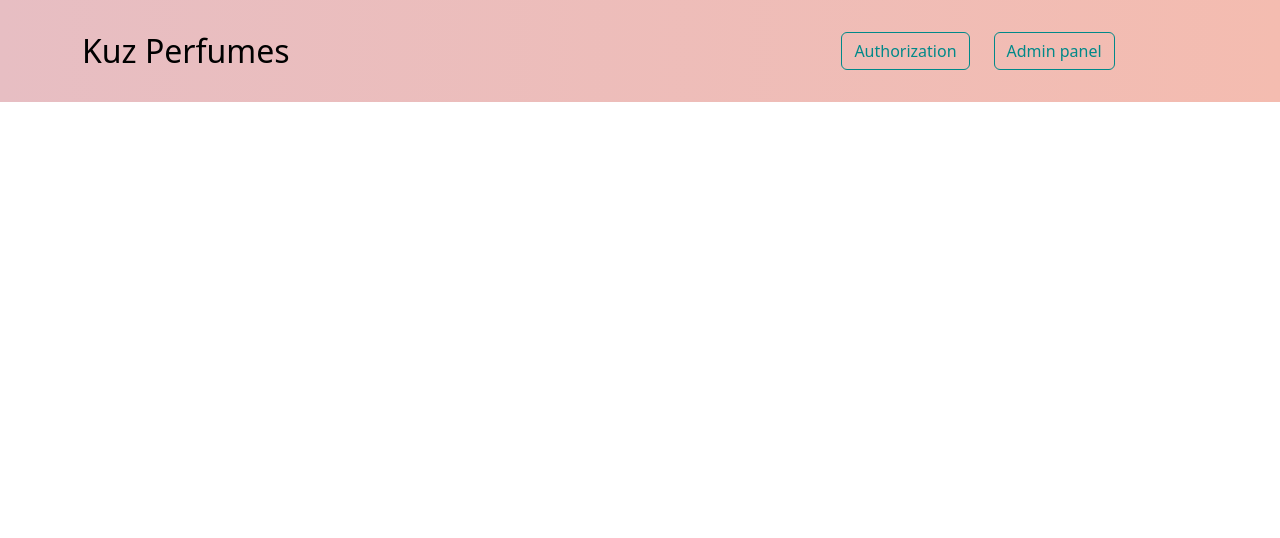
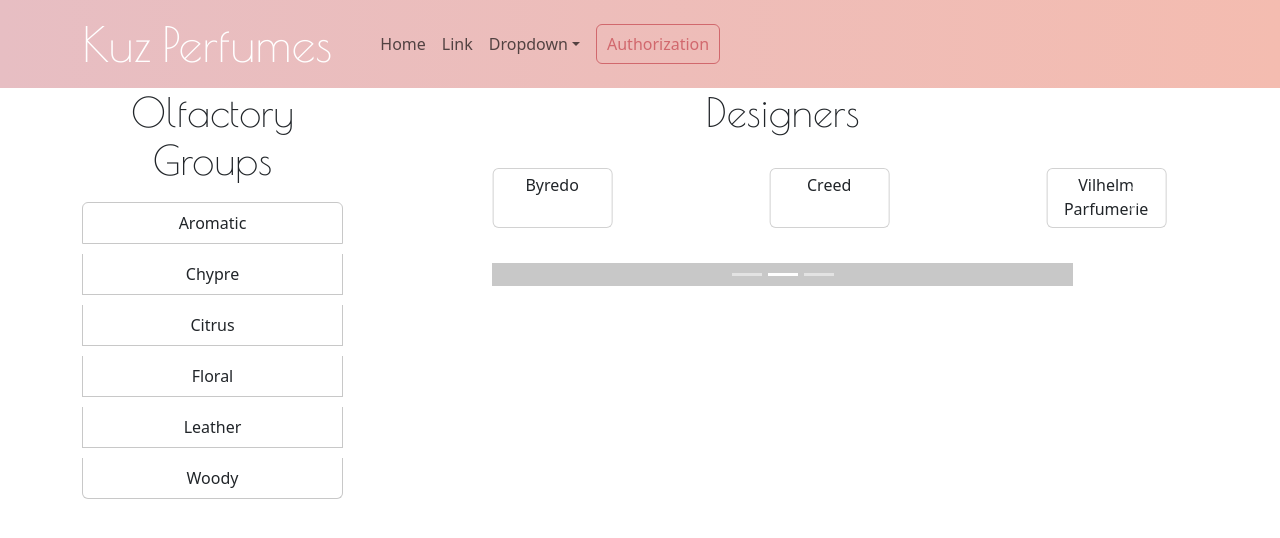
Before and after one commit to AnnnaSergeeevna/OnlineShop, a React (Create React App) app in the folder client/: page / in a window 1280 px wide. Shown: the top 538 px of the page. Built offline with nearby package versions, Linux system fonts and the light colour scheme.

Commit message:
BrandBar, TypeBar

```diff
--- a/client/package.json
+++ b/client/package.json
@@ -14,6 +14,7 @@
     "react-dom": "^18.2.0",
     "react-router-dom": "^6.22.3",
     "react-scripts": "5.0.1",
+    "react-transition-group": "^4.4.5",
     "web-vitals": "^2.1.4"
   },
   "scripts": {
--- a/client/public/index.html
+++ b/client/public/index.html
@@ -9,6 +9,9 @@
   <meta name="description" content="Web site created using create-react-app" />
   <link rel="apple-touch-icon" href="%PUBLIC_URL%/logo192.png" />
   <link rel="manifest" href="%PUBLIC_URL%/manifest.json" />
+  <link rel="preconnect" href="https://fonts.googleapis.com">
+  <link rel="preconnect" href="https://fonts.gstatic.com" crossorigin>
+  <link href="https://fonts.googleapis.com/css2?family=Poiret+One&display=swap" rel="stylesheet">
   <link rel="stylesheet" href="https://cdn.jsdelivr.net/npm/bootstrap@5.3.2/dist/css/bootstrap.min.css"
     integrity="sha384-T3c6CoIi6uLrA9TneNEoa7RxnatzjcDSCmG1MXxSR1GAsXEV/Dwwykc2MPK8M2HN" crossorigin="anonymous" />
   <title>React App</title>
--- /dev/null
+++ b/client/src/components/BrandBar.js
@@ -0,0 +1,47 @@
+import React, { useContext } from 'react';
+import { Card, Carousel } from 'react-bootstrap';
+import { observer } from 'mobx-react-lite';
+import { Context } from '../index';
+
+const BrandBar = observer(() => {
+    const { item } = useContext(Context);
+
+    const getRandomBrands = () => {
+        const shuffledBrands = item.brands.slice().sort(() => Math.random() - 0.5);
+        return shuffledBrands.slice(0, 3);
+    };
+
+    return (
+        <><h1 style={{ fontFamily: 'Poiret One' }}>Designers</h1>
+            <Carousel>
+                {[...Array(3)].map((_, index) => (
+                    <Carousel.Item slide={true} interval={5000} key={index}>
+                        <div className="d-flex justify-content-around align-items-center w-100 h-100"
+                        >
+
+                            {getRandomBrands().map(brand => (
+                                <Card
+                                    key={brand.id}
+                                    className='p-1 m-4 w-100 h-100 align-items-center '
+                                    style={{ maxWidth: '120px', minHeight: '60px' }}
+                                    onClick={() => item.setSelectedBrand(brand)}
+                                    border={brand.id === item.selectedBrand.id ? 'light-grey' : 'grey'}
+                                >
+                                    <div className="d-flex align-items-center justify-content-center" >
+                                        {brand.name}
+                                    </div>
+                                </Card>
+
+                            ))}
+                        </div>
+                    </Carousel.Item>
+                ))}
+            </Carousel>
+            <div className="carousel-indicators"></div>
+        </>);
+
+
+
+});
+
+export default BrandBar;
--- a/client/src/components/Navbar.js
+++ b/client/src/components/Navbar.js
@@ -1,4 +1,4 @@
-import React, { useContext } from 'react';
+import React, { useContext, useState } from 'react';
 import { NavLink } from 'react-router-dom';
 import { Context } from '../index';
 import { Container, Navbar, Nav, NavDropdown, Button } from 'react-bootstrap';
@@ -7,19 +7,25 @@ import { observer } from 'mobx-react-lite';
 import 'bootstrap/dist/css/bootstrap.min.css';
 import '../Bootstrap.css';
 
-
 const NavBar = observer(() => {
     const { user } = useContext(Context);
+    const [showButtons, setShowButtons] = useState(false);
+
+    const handleAuthClick = () => {
+        user.setIsAuth(true);
+        setShowButtons(true);
+    }
+
     return (
         <Navbar expand="lg" className="bg-custom">
             <Container>
-                <NavLink className="nav-link custom-nav-link" style={{ color: 'black', fontSize: 'XX-large' }} to={SHOP_ROUTE}>Kuz Perfumes</NavLink>
+                <NavLink className="nav-link custom-nav-link" style={{ color: 'white', fontSize: 'XXX-large' }} to={SHOP_ROUTE}>Kuz Perfumes</NavLink>
                 <Navbar.Toggle aria-controls="basic-navbar-nav" />
                 <Navbar.Collapse id="basic-navbar-nav">
                     <Nav className="nav custom-nav">
                         <Nav.Link href="#home">Home</Nav.Link>
                         <Nav.Link href="#link">Link</Nav.Link>
-                        <NavDropdown title="Dropdown" id="basic-nav-dropdown">
+                        <NavDropdown title="Dropdown" id="basic-nav-dropdown" className=''>
                             <NavDropdown.Item href="#action/3.1">Action</NavDropdown.Item>
                             <NavDropdown.Item href="#action/3.2">
                                 Another action
@@ -31,21 +37,25 @@ const NavBar = observer(() => {
                             </NavDropdown.Item>
                         </NavDropdown>
                     </Nav>
-                    <div className="ml-auto">
-                        {user.isAuth ?
-                            <>
-                                <Button className="primary-btn mr-4" variant="outline-primary">Authorization</Button>
-                                <Button className="primary-btn m-4" variant="outline-primary">Admin panel</Button>
-                            </>
-
-                            :
-                            <Button className="secondary-btn mr-4" variant="outline-primary" onClick={() => user.setIsAuth(true)}>Authorization</Button>
-                        }
+                    <div>
+                        {user.isAuth ? (
+                            showButtons && (<>
+                                <Button className="primary-btn1 m-2" variant="outline-primary">Authorization</Button>
+                                <Button className="primary-btn2 m-2" variant="outline-primary">Admin panel</Button>
+                            </>)
+                        ) : (
+                            <Button
+                                className="secondary-btn m-2"
+                                variant="outline-primary"
+                                onClick={handleAuthClick}
+                            >
+                                Authorization
+                            </Button>
+                        )}
                     </div>
                 </Navbar.Collapse>
             </Container>
         </Navbar>
-
     );
 });
 
--- /dev/null
+++ b/client/src/components/TypeBar.js
@@ -0,0 +1,31 @@
+import React, { useContext, useState } from 'react';
+import { NavLink } from 'react-router-dom';
+import { Context } from '../index';
+import { Container, Button, ListGroup, ListGroupItem } from 'react-bootstrap';
+import { SHOP_ROUTE } from '../utils/consts';
+import { observer } from 'mobx-react-lite';
+import 'bootstrap/dist/css/bootstrap.min.css';
+import '../Bootstrap.css';
+import ItemStore from '../store/ItemStore';
+
+const TypeBar = observer(() => {
+    const { item } = useContext(Context);
+
+
+    return (<>
+        <h1 style={{ fontFamily: 'Poiret One' }}>Olfactory Groups</h1>
+        <ListGroup as="ul" className='shopListGroup'>
+            {item.types.map(type =>
+                <ListGroup.Item
+                    active={type.id === item.selectedType.id}
+                    className={`list-group-item ${type.id === item.selectedType.id ? `active-${type.id}` : ''}`}
+                    onClick={() => item.setSelectedType(type)}
+                    key={type.id} id={type.id}>
+                    {type.name}
+                </ListGroup.Item>)}
+        </ListGroup>
+    </>);
+}
+);
+
+export default TypeBar;
--- a/client/src/pages/Auth.js
+++ b/client/src/pages/Auth.js
@@ -1,10 +1,40 @@
 import React from 'react';
+import { Button, Card, Container, Form } from 'react-bootstrap';
+import { NavLink, useLocation } from 'react-router-dom';
+import { LOGIN_ROUTE, REGISTRATION_ROUTE } from "../utils/consts";
 
 const Auth = () => {
+    const location = useLocation();
+    const isLogin = location.pathname === LOGIN_ROUTE;
+
     return (
-        <div>
-            Auth
-        </div>
+        <Container
+            className='d-flex justify-content-center align-items-center'
+            style={{ height: `calc(100vh - 200px)` }}>
+            <Card style={{ width: 400 }} className='p-5'>
+                <h2 className='m-auto'>{isLogin ? 'Authorization' : 'Registration'}</h2>
+                <Form className='d-flex flex-column'>
+                    <Form.Control
+                        className='mt-3'
+                        placeholder='Add email'>
+                    </Form.Control>
+                    <Form.Control
+                        className='mt-3'
+                        placeholder='Add password'>
+                    </Form.Control>
+                    <div className='d-flex justify-content-between'>
+                        {isLogin ?
+                            <NavLink to={REGISTRATION_ROUTE} className='custom-link mt-3'>Create new account</NavLink> :
+                            <NavLink to={LOGIN_ROUTE} className='custom-link mt-3'>Log in</NavLink>}
+
+                        <Button className="primary-btn3 mt-3" variant="outline-primary">
+                            {isLogin ? 'Log in' : 'Create new account'}
+                        </Button>
+                    </div>
+                </Form>
+            </Card>
+        </Container>
     );
 }
+
 export default Auth;
--- a/client/src/pages/Shop.js
+++ b/client/src/pages/Shop.js
@@ -1,9 +1,18 @@
 import React from 'react';
+import { Col, Container, Row } from 'react-bootstrap';
+import TypeBar from '../components/TypeBar';
+import '../Bootstrap.css';
+import BrandBar from '../components/BrandBar';
+
 
 const Shop = () => {
     return (
-        <div>
-        </div>
+        <Container>
+            <Row>
+                <Col md={3}><TypeBar /></Col>
+                <Col md={9}><BrandBar /></Col>
+            </Row>
+        </Container>
     );
 }
 export default Shop;
--- a/client/src/store/ItemStore.js
+++ b/client/src/store/ItemStore.js
@@ -3,16 +3,26 @@ import { makeAutoObservable } from 'mobx'
 export default class ItemStore {
     constructor() {
         this._types = [
-            { id: 2, name: 'Eau de Parfum' },
-            { id: 3, name: 'Eau de Toilette' },
-            { id: 4, name: 'Eau de Cologne' },
+            { id: 2, name: 'Aromatic' },
+            { id: 3, name: 'Chypre' },
+            { id: 4, name: 'Citrus' },
+            { id: 5, name: 'Floral' },
+            { id: 6, name: 'Leather' },
+            { id: 7, name: 'Woody' },
         ]
         this._brands = [
             { id: 1, name: 'Byredo' },
             { id: 2, name: 'Creed' },
             { id: 3, name: 'Vilhelm Parfumerie' },
             { id: 4, name: 'Xerjoff' },
-            { id: 5, name: 'By Killian' },
+            { id: 5, name: 'Serge Lutens' },
+            { id: 6, name: 'Amouage' },
+            { id: 7, name: 'Maison Francis Kurkdjian' },
+            { id: 8, name: 'Tom Ford' },
+            { id: 9, name: 'Montale' },
+            { id: 10, name: "Penhaligon's" },
+            { id: 11, name: 'Carner Barcelona' },
+
         ]
         this._items = [
             { id: 4, name: 'Voulez-vous Coucher Avec Moi', price: 300, rating: 0, img: '1bac30cb-b212-4cec-8eaa-1c8301bdcc85.jpg' },
@@ -31,6 +41,8 @@ export default class ItemStore {
             { id: 18, name: 'Carmina', price: 200, rating: 0, img: '10ad9add-76c7-4f89-91fd-c38d19d81c9a.jpg' },
             { id: 19, name: 'Moonlight in Heaven', price: 200, rating: 0, img: 'ba4cf096-79ae-4862-8d13-e4c412acd92c.jpg' }
         ]
+        this._selectedType = {}
+        this._selectedBrand = {}
         makeAutoObservable(this)
     }
 
@@ -43,6 +55,13 @@ export default class ItemStore {
     setUser(items) {
         this._items = items
     }
+    setSelectedType(type) {
+        this._selectedType = type
+    }
+    setSelectedBrand(brand) {
+        this._selectedBrand = brand
+    }
+
     get types() {
         return this._types
     }
@@ -52,5 +71,11 @@ export default class ItemStore {
     get items() {
         return this._items
     }
+    get selectedType() {
+        return this._selectedType
+    }
+    get selectedBrand() {
+        return this._selectedBrand
+    }
 
 }
--- a/client/src/store/UserStore.js
+++ b/client/src/store/UserStore.js
@@ -2,7 +2,7 @@ import { makeAutoObservable } from 'mobx'
 
 export default class UserStore {
     constructor() {
-        this._isAuth = true
+        this._isAuth = false
         this._user = {}
         makeAutoObservable(this)
     }
@@ -19,5 +19,4 @@ export default class UserStore {
     get user() {
         return this._user
     }
-
 }
```
Also changed, not shown: client/src/Bootstrap.css, 1 other file (tests, documents, lock files or other folders).
